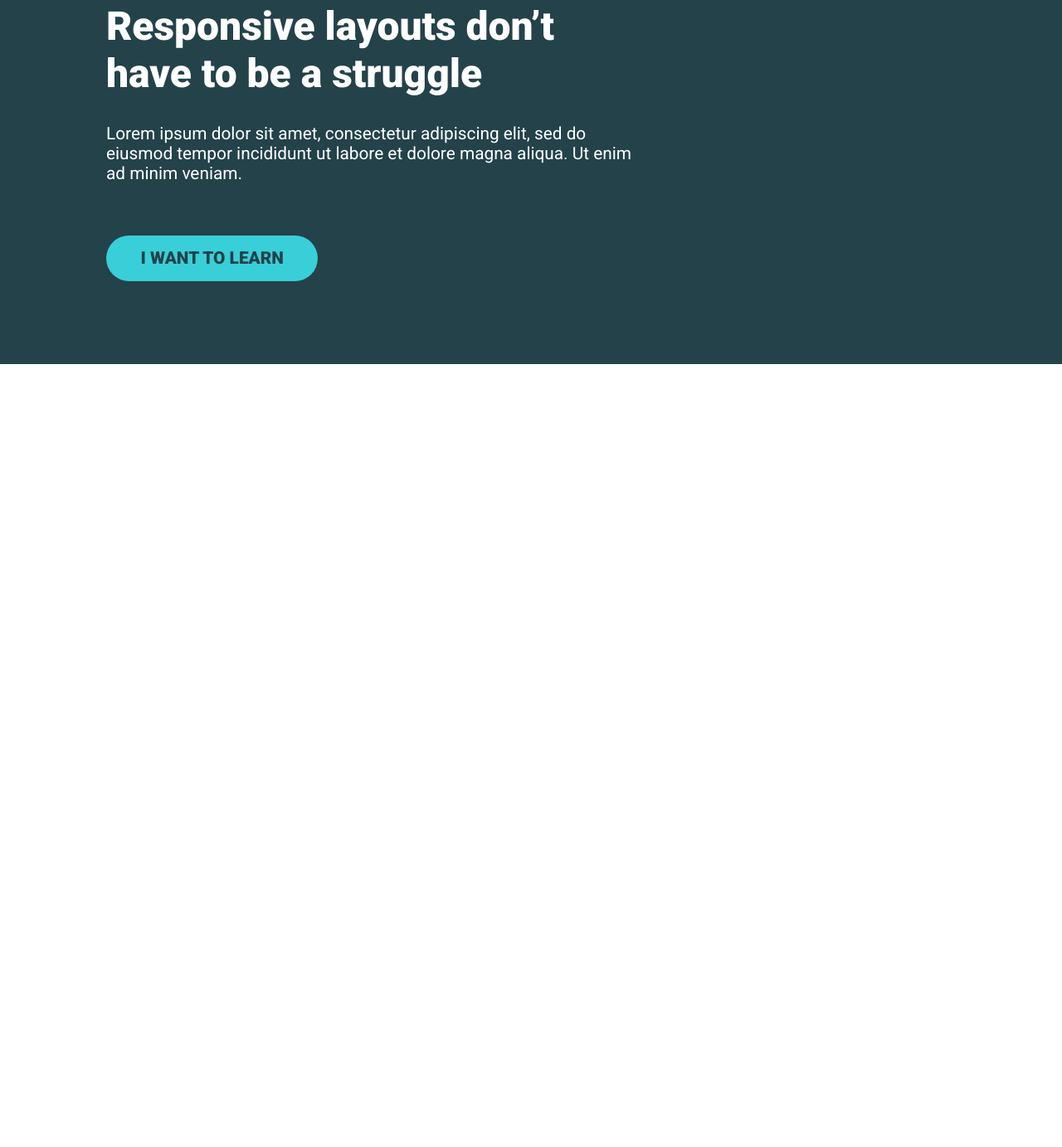
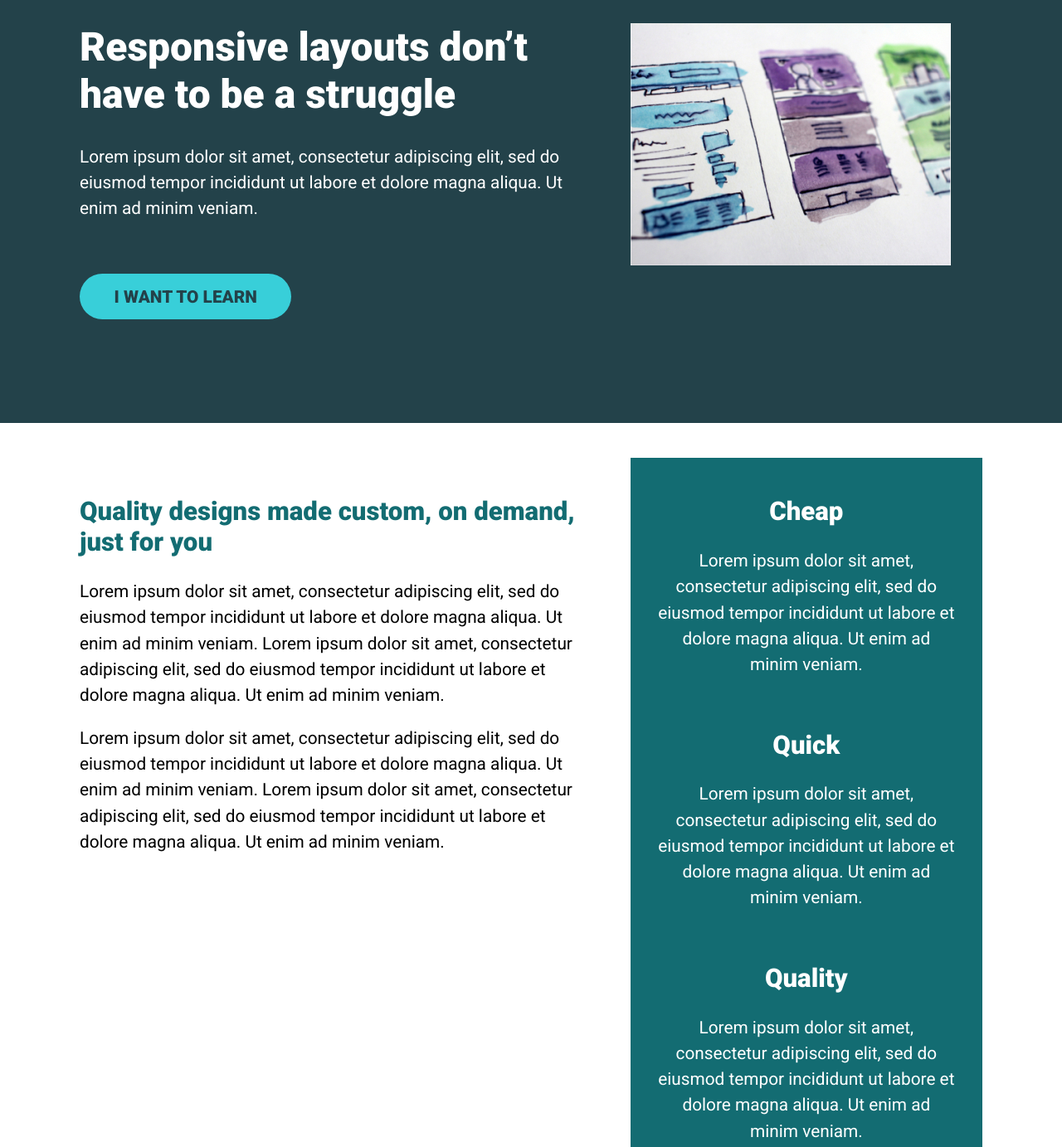
Before and after one commit to goingdust/CRL-challenges, a plain HTML site: page flexbox-challenge2/index.html in a window 1280 px wide. Shown: the part 97-1480 px from the top of the page at 83% size. Before the commit the page ends 800 px from the top, so only its background shows below. Drawn offline with Linux system fonts and the light colour scheme.

Commit message:
added in the img + bottom content, turned the page into 2 columns, styled the font and background colors

```diff
--- a/flexbox-challenge2/index.html
+++ b/flexbox-challenge2/index.html
@@ -10,13 +10,39 @@
 <body>
     <div class="hero">
         <div class="container row">
-            <div class="hero__text">
+            <div class="hero__text col__left">
                 <h1>Responsive layouts don’t have to be a struggle</h1>
                 <p>Lorem ipsum dolor sit amet, consectetur adipiscing elit, sed do eiusmod tempor incididunt ut labore et dolore magna aliqua. Ut enim ad minim veniam.</p>
                 <a href="#" class="btn">I want to learn</a>
             </div>
+            <div class="img__hero col__right">
+                <img src="img/hero-img.jpg" alt="Watercolor paintings of website layouts">
+            </div>
         </div>
     </div>
+    <section class="bottom__content">
+        <div class="container row">
+            <div class="bottom__left__text col__left">
+                <h2 class="accent__text">Quality designs made custom, on demand, just for you</h2>
+                <p>Lorem ipsum dolor sit amet, consectetur adipiscing elit, sed do eiusmod tempor incididunt ut labore et dolore magna aliqua. Ut enim ad minim veniam. Lorem ipsum dolor sit amet, consectetur adipiscing elit, sed do eiusmod tempor incididunt ut labore et dolore magna aliqua. Ut enim ad minim veniam.</p>
+                <p>Lorem ipsum dolor sit amet, consectetur adipiscing elit, sed do eiusmod tempor incididunt ut labore et dolore magna aliqua. Ut enim ad minim veniam. Lorem ipsum dolor sit amet, consectetur adipiscing elit, sed do eiusmod tempor incididunt ut labore et dolore magna aliqua. Ut enim ad minim veniam.</p>
+            </div>
+            <div class="bottom__right__text col__right">
+                <div class="col">
+                    <h2>Cheap</h2>
+                    <p>Lorem ipsum dolor sit amet, consectetur adipiscing elit, sed do eiusmod tempor incididunt ut labore et dolore magna aliqua. Ut enim ad minim veniam.</p>
+                </div>
+                <div class="col">
+                    <h2>Quick</h2>
+                    <p>Lorem ipsum dolor sit amet, consectetur adipiscing elit, sed do eiusmod tempor incididunt ut labore et dolore magna aliqua. Ut enim ad minim veniam.</p>
+                </div>
+                <div class="col">
+                    <h2>Quality</h2>
+                    <p>Lorem ipsum dolor sit amet, consectetur adipiscing elit, sed do eiusmod tempor incididunt ut labore et dolore magna aliqua. Ut enim ad minim veniam.</p>
+                </div>
+            </div>
+        </div>
+    </section>
 
 
 
--- a/flexbox-challenge2/style.css
+++ b/flexbox-challenge2/style.css
@@ -31,10 +31,18 @@ h1 {
     margin-top: 0;
 }
 
+p {
+    line-height: 1.5em;
+}
+
 .container {
-    width: 80%;
+    width: 85%;
     max-width: 1100px;
     margin: 0 auto;
+}
+
+.accent__text {
+    color: #136C72;
 }
 
 .row {
@@ -46,28 +54,22 @@ h1 {
     /* gap: 100px; */
 }
 
-.col {
-    /* these are now flex items */
-    width: 100%;
+.col__left {
+    width: 57%;
+}
+
+.col__right {
+    width: 39%;
 }
 
 .col + .col {
-    margin-left: 30px;
+    margin-top: 3em;
 }
 
 .hero {
-    padding: 100px 0;
+    padding: 6em 0;
     background-color: #23424A;
     color: #FFF;
-}
-
-.hero__text {
-    width: 62%;
-}
-
-.hero__img {
-    width: 32%;
-    align-self: flex-start;
 }
 
 .hero p {
@@ -89,3 +91,18 @@ h1 {
 .btn:focus {
     opacity: .75;
 }
+
+.bottom__content {
+    margin: 2em 0;
+}
+
+.bottom__left__text {
+    margin-top: 1em;
+}
+
+.bottom__right__text {
+    background-color: #136C72;
+    text-align: center;
+    color:#FFF;
+    padding: 1em 1.5em;
+}
```
